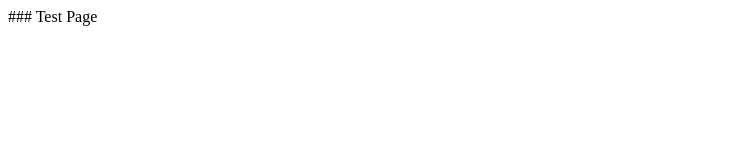
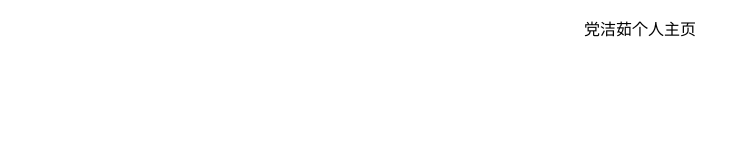
Before and after one commit to wangleiprivate/dangjieru.github.com, a plain HTML site: page index.html in a window 1280 px wide. Shown: the whole page, without its empty margins (0-750 px from the left). Drawn offline with Linux system fonts and the light colour scheme.

Commit message:
Update index.html

```diff
--- a/index.html
+++ b/index.html
@@ -2,12 +2,12 @@
 <html lang="en-us">
   <head>
     <meta charset="UTF-8">
-    <title>党洁茹博客</title>
+    <title>党洁茹</title>
     <meta name="viewport" content="width=device-width, initial-scale=1">
   </head>
   <body>
 
-     ### Test Page
+    <p><center> 党洁茹个人主页</center></p>
 
 
   </body>
```
